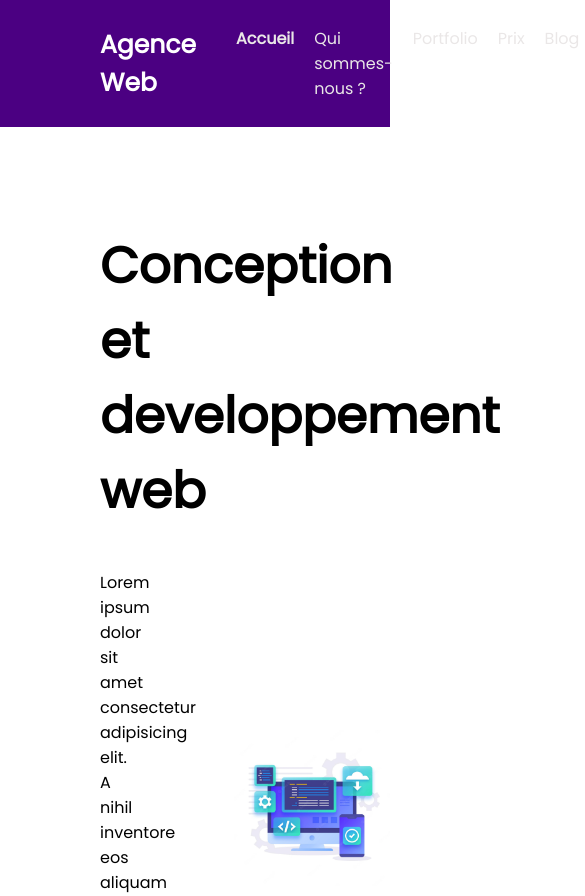
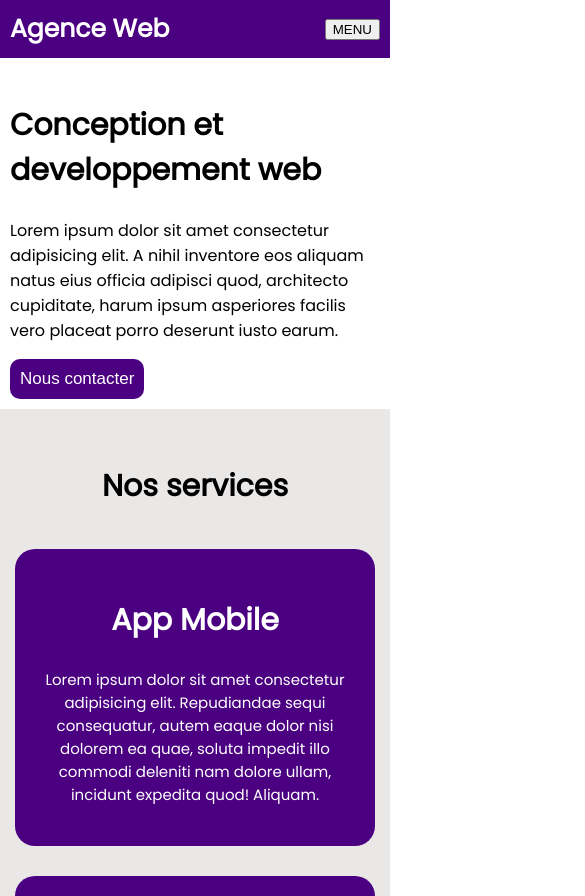
Before and after one commit to architech2019/web-agency, a plain HTML site: page index.html in a window 390 px wide. Shown: the top 896 px of the page, 585 px wide, since content can reach past the window. Drawn offline with Linux system fonts and the light colour scheme.

Commit message:
responsive design

```diff
--- a/css/style.css
+++ b/css/style.css
@@ -45,9 +45,8 @@ ul.nav_menu{
     display: grid;
     grid-template-columns: 60% 40%;
     align-items: center;
+}
 
-
-}
 .hero_title {
     padding: 100px;
     padding-top: 60px;
@@ -198,3 +197,71 @@ img {
 .align-items-center {
     align-items: center;
 }
+
+.btn_toggle {
+    display: none;
+}
+
+
+@media (max-width:768px){
+    .navbar .nav_menu {
+        display: none;
+    }
+
+    .btn_toggle{
+        display: block;
+    }
+
+    .navbar {
+        display: flex;
+        width: auto;
+        align-items: center;
+        justify-content: space-between;
+        background-color: indigo;
+        padding: 10px;
+    }
+
+    h1{
+        font-size:30px;
+    }
+
+    .hero{
+        display: grid;
+        grid-template-columns: 100%;
+        align-items: center;
+    }
+
+    .hero_title {
+        padding: 10px;
+        padding-top: 20px;
+    }
+
+    .hero_image img {
+        display: none;
+    }
+
+
+    #services h1{
+        text-align: center;
+        font-size : 30px
+    }
+
+    .services_container{
+        grid-template-columns: 100%;
+    }
+
+
+    .grid-column-4 {
+        grid-template-columns: 50% 50%;
+        margin: 20px;
+        padding: 20px;
+
+    }
+
+
+    .grid-columns-2{
+        grid-template-columns: 100%;
+        margin: 10px;
+    }
+
+}
--- a/index.html
+++ b/index.html
@@ -3,7 +3,7 @@
     <head>
         <meta charset="UTF-8">
         <meta http-equiv="X-UA-Compatible" content="IE=edge">
-        <meta name="viewport" content="width=device-width, initial-scale=1.0">
+        <meta name="viewport" content="width=device-width, initial-scale=1.0, user-scalable=no">
         <title>Mon CV</title>
         <link rel="stylesheet" href="css/style.css">
 
@@ -37,6 +37,7 @@
                         <a href="#">Contact</a>
                     </li>
                 </ul>
+                <button class="btn_toggle">MENU</button>
             </div>
         </section>
 
```
